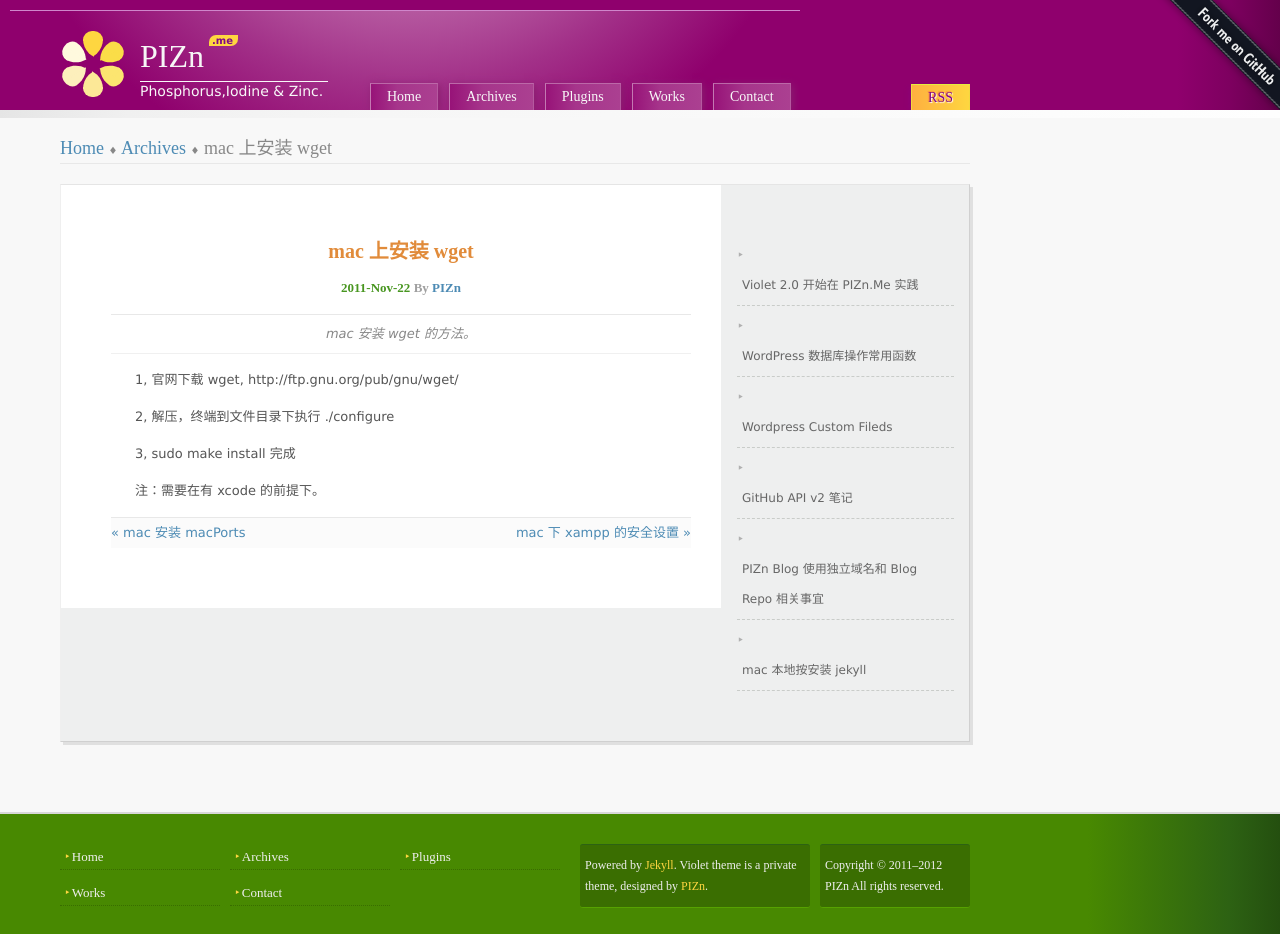
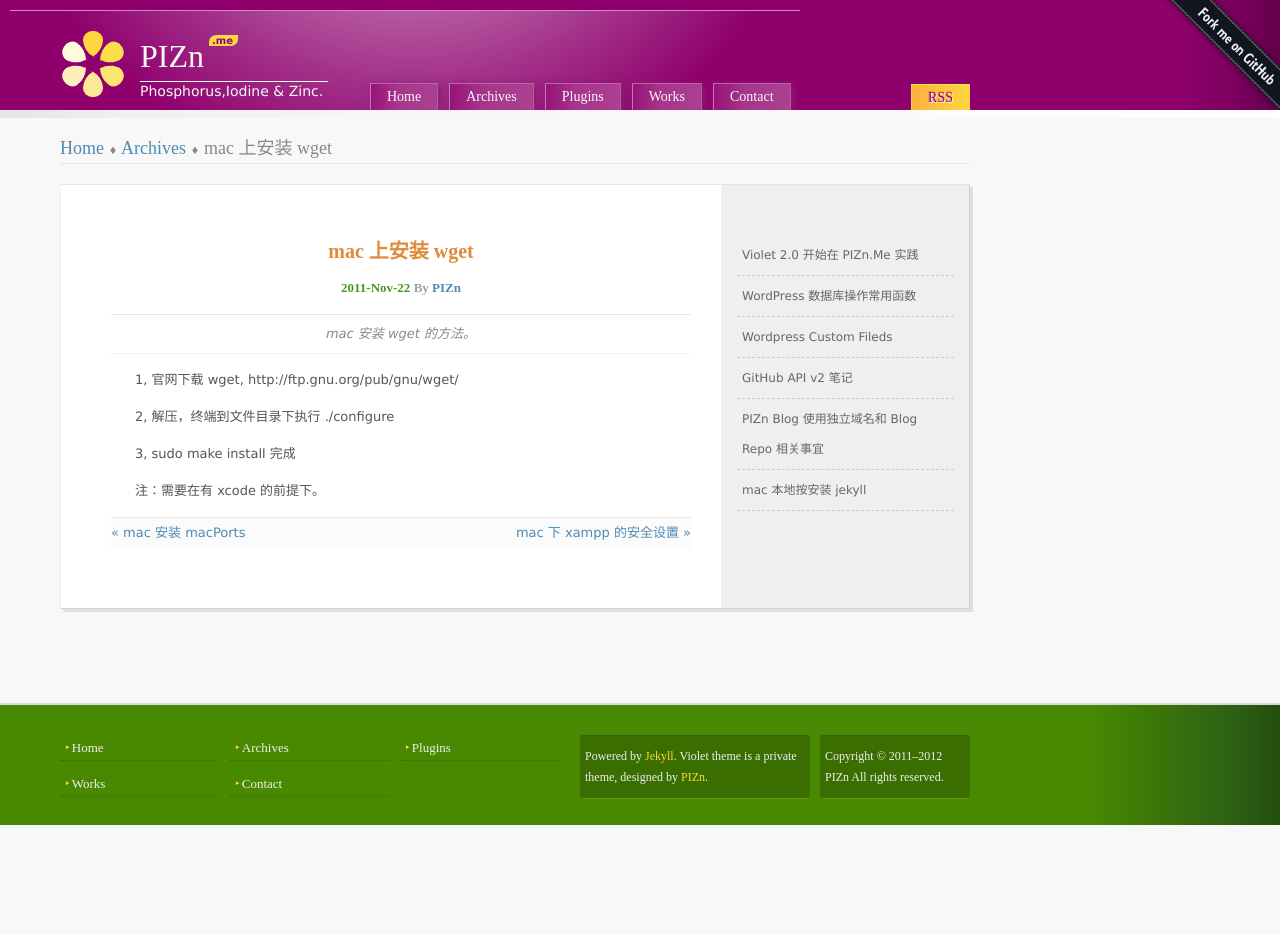
Before and after one commit to pizn/pizn.github.com, a Jekyll site: the page built from _posts/2011-11-22-mac-wget.md, in a window 1280 px wide. Built offline with Jekyll 4.4.1, drawn with Linux system fonts in a browser that asks for light colours; Markdown is read by kramdown in place of the engine named in the settings; comment, search, counter and statistics services are not loaded; after the commit the page ends 900 px from its top, so only the background shows below that.

Commit message:
edit post layout

```diff
--- a/_layouts/post.html
+++ b/_layouts/post.html
@@ -18,7 +18,7 @@ isPost: true
                             <ul>
                             {% for rpost in site.posts limit:6  %}
                 				<li>
-                					<span class="v-span">&#8227;</span><a href="{{ rpost.url }}" title="{{ rpost.title }}" rel="bookmark">{{ rpost.title }}</a>
+                					<a href="{{ rpost.url }}" title="{{ rpost.title }}" rel="bookmark">{{ rpost.title }}</a>
                 				</li>
                 			{% endfor %}
                             </ul>
```
